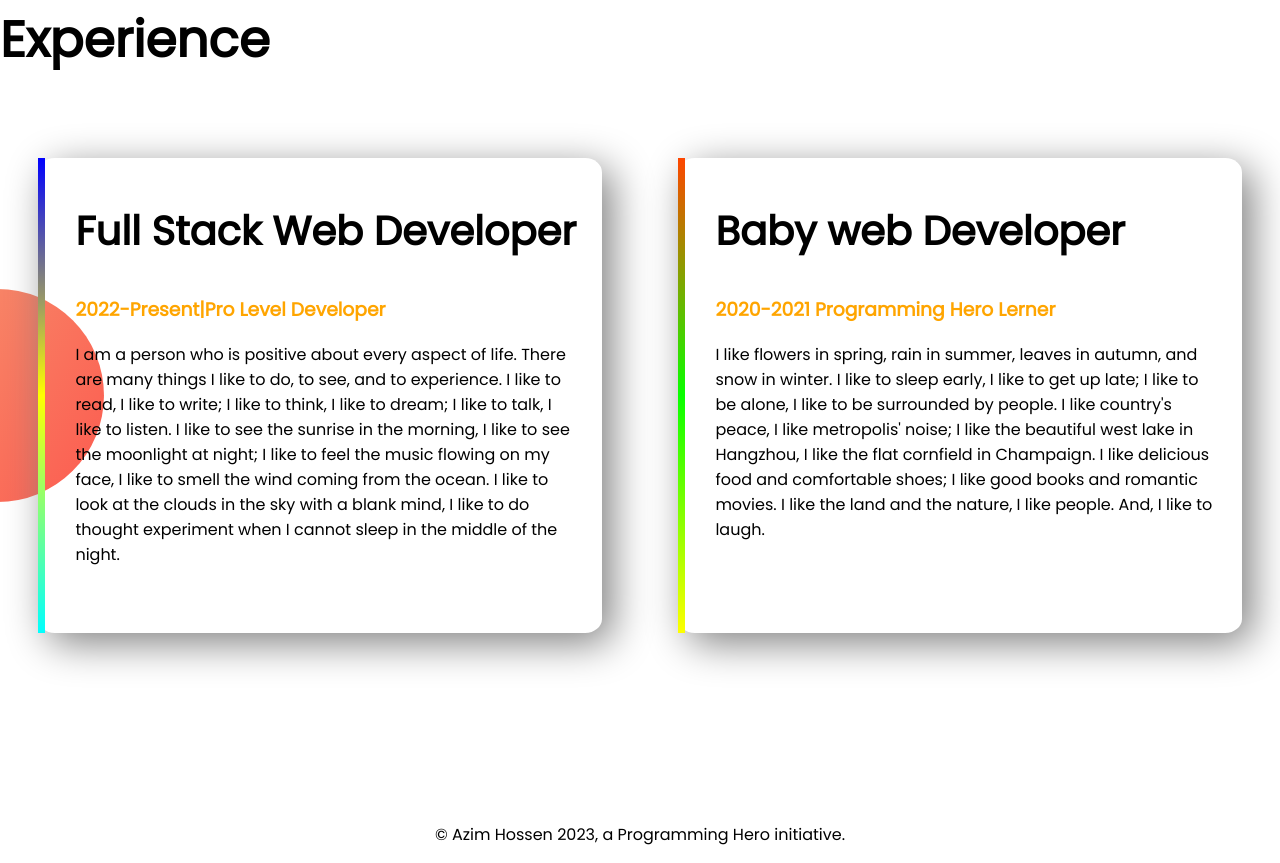
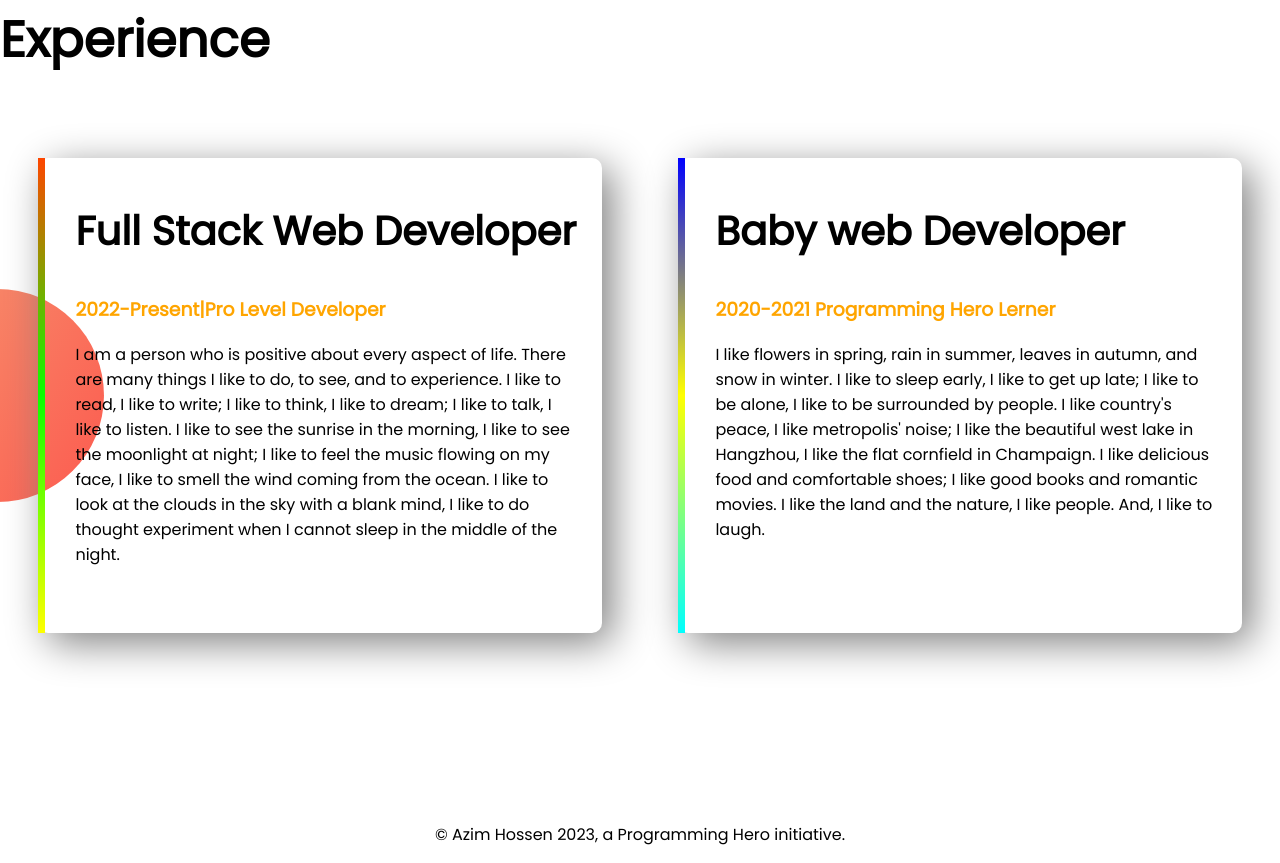
Before and after one commit to Azimhossen22/Developer-portfolio, a plain HTML site: page index.html in a window 1280 px wide. Shown: the part 1253-2116 px from the top of the page. Drawn offline with Linux system fonts and the light colour scheme.

Commit message:
border-left-solv

```diff
--- a/index.html
+++ b/index.html
@@ -39,12 +39,12 @@
   <section class="experiences-area">
     <h1>Experience</h1>
     <div class="flexible-container">
-        <div id="exprience-dev-fst" class="experience-item">
+        <div id="full-stack-dev-fst" class="experience-item">
             <h2>Full Stack Web Developer</h2>
             <h3 class="orange-color">2022-Present|Pro Level Developer</h3>
             <p>I am a person who is positive about every aspect of life. There are many things I like to do, to see, and to experience. I like to read, I like to write; I like to think, I like to dream; I like to talk, I like to listen. I like to see the sunrise in the morning, I like to see the moonlight at night; I like to feel the music flowing on my face, I like to smell the wind coming from the ocean. I like to look at the clouds in the sky with a blank mind, I like to do thought experiment when I cannot sleep in the middle of the night. </p>
             </div>
-            <div id="exprience-dev-sec" class="experience-item">
+            <div id="baby-web-dev-sec" class="experience-item">
                 <h2>Baby web Developer</h2>
                 <h3 class="orange-color">2020-2021 Programming Hero Lerner</h3>
                 <p>I like flowers in spring, rain in summer, leaves in autumn, and snow in winter. I like to sleep early, I like to get up late; I like to be alone, I like to be surrounded by people. I like country's peace, I like metropolis' noise; I like the beautiful west lake in Hangzhou, I like the flat cornfield in Champaign. I like delicious food and comfortable shoes; I like good books and romantic movies. I like the land and the nature, I like people. And, I like to laugh. </p>
--- a/style.css
+++ b/style.css
@@ -50,19 +50,20 @@ h2{
     box-shadow: 10px 10px 40px gray;
     padding: 10px 20px 50px 30px;
     margin: 3%;
-    border-radius: 3%;
     width: 50%;
+    border-radius: 10px;
+
     }
 
-#exprience-dev-sec{
+    #full-stack-dev-fst{
         border-left: 7px solid;
         border-image: linear-gradient(orangered,rgb(9, 255, 0),yellow);
         border-image-slice: 1;
 
     }
-#exprience-dev-fst{
+    #baby-web-dev-sec{
         border-left: 7px solid;
-    border-image: linear-gradient(blue,yellow,cyan);
+        border-image: linear-gradient(blue,yellow,cyan)5;
         border-image-slice: 1;
     }
 footer p{
```
Also changed, not shown: 4 other files. Lines whose indentation alone changed are shown as unchanged.
